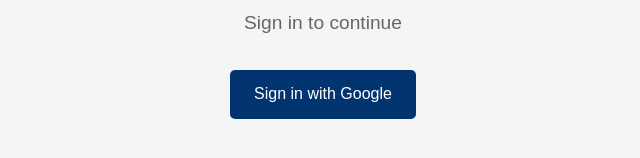
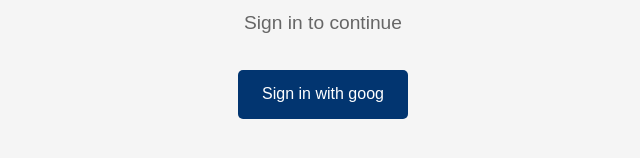
Before and after one commit to datgai/KickCycle, a Next.js app in the folder Kikcycle/: page /login in a window 1280 px wide. Shown: the part 370-528 px from the top of the page, without its empty margins (317-957 px from the left). Built offline with nearby package versions, Linux system fonts and the light colour scheme.

Commit message:
🆕 NEW : add auth final
for some reason doesn't work with deno

```diff
--- a/Kikcycle/src/app/api/auth/[...nextauth]/route.ts
+++ b/Kikcycle/src/app/api/auth/[...nextauth]/route.ts
@@ -9,9 +9,6 @@
     }),
   ],
   secret: process.env.NEXTAUTH_SECRET,
-  pages: {
-    signIn: "/login",
-  },
 };
 
 const authHandler = NextAuth(options);
--- a/Kikcycle/src/app/layout.tsx
+++ b/Kikcycle/src/app/layout.tsx
@@ -1,15 +1,10 @@
-"use client";
+import Providers from '@/components/Providers';
+import './globals.css';
 
-import './globals.css';
-import { Provider } from 'react-redux';
-import { store } from '../store';
-import { SessionProvider } from 'next-auth/react';
-
-// export const metadata = {
-//   title: 'My Next.js App',
-//   description: 'Next.js with NextAuth and Redux',
-// };
-
+export const metadata = {
+  title: 'My Next.js App',
+  description: 'Next.js with NextAuth and Redux',
+};
 
 export default function RootLayout({
   children,
@@ -19,9 +14,7 @@
   return (
     <html lang="en">
       <body>
-        <SessionProvider>
-          <Provider store={store}>{children}</Provider>
-        </SessionProvider>
+        <Providers>{children}</Providers>
       </body>
     </html>
   );
--- a/Kikcycle/src/app/login/page.tsx
+++ b/Kikcycle/src/app/login/page.tsx
@@ -8,8 +8,8 @@
     <div className={styles.loginContainer}>
       <h1 className={styles.title}>Welcome Back!</h1>
       <p className={styles.subtitle}>Sign in to continue</p>
-      <button className={styles.signInButton} onClick={() => signIn('google')}>
-        Sign in with Google
+      <button className={styles.signInButton} onClick={() => signIn()}>
+        Sign in with goog
       </button>
     </div>
   );
--- /dev/null
+++ b/Kikcycle/src/components/Providers.tsx
@@ -0,0 +1,15 @@
+"use client";
+import { SessionProvider } from "next-auth/react";
+import React, { ReactNode } from "react";
+import { Provider } from 'react-redux';
+import { store } from '../store';
+
+interface Props {
+  children: ReactNode;
+}
+
+const Providers = (props: Props) => {
+  return <SessionProvider> <Provider store={store}>{props.children}</Provider></SessionProvider>;
+};
+
+export default Providers;
```
Also changed, not shown: 2 other files (tests, documents, lock files or other folders).
